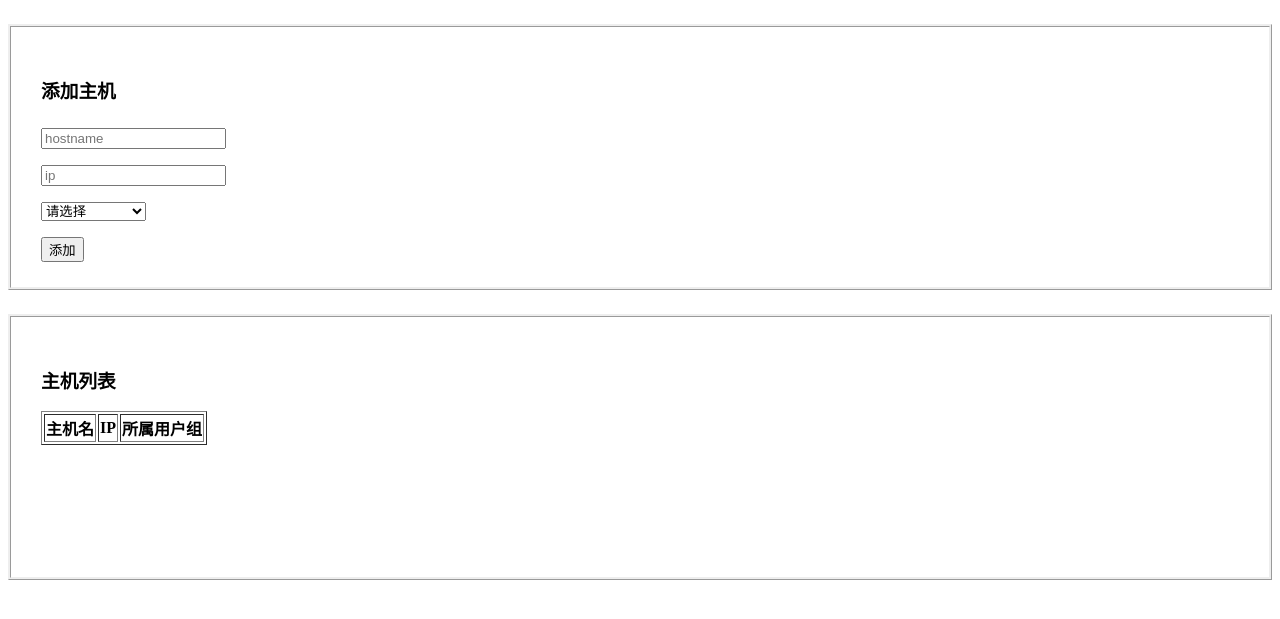
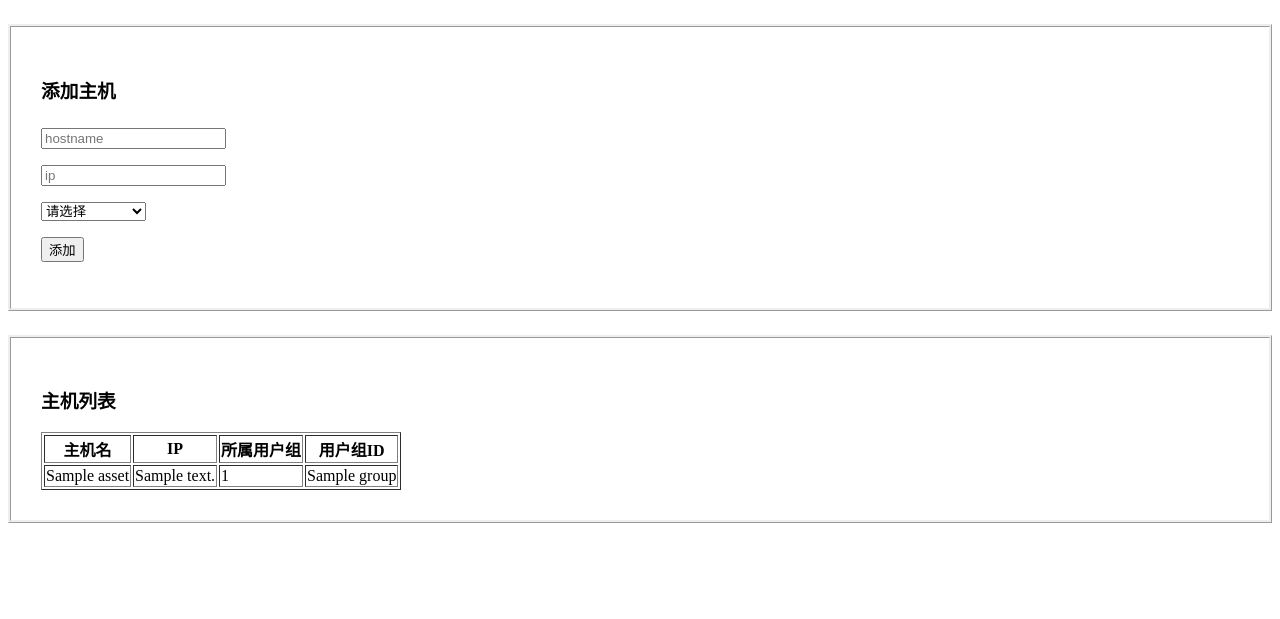
Before and after one commit to bobbyquennell/Testing, a Django app: page /app/host/ in a window 1280 px wide. Shown: the top 619 px of the page. Run offline with Django 3.2, Linux system fonts and the light colour scheme; tables that the repository leaves empty hold one stand-in row (values such as "Sample post"); lists and menus that the app fills with data are empty.

Commit message:
change  height to auto in host.css

```diff
--- a/app/views.py
+++ b/app/views.py
@@ -73,12 +73,18 @@ def index(request):
 def host(request):
     ret = {'status':'','group':None,'data':None}
 
-    # type is <class 'django.db.models.query.QuerySet'> and content is [<Group: Group object>, <Group: Group object>]
-    #suspect that <Group: Group object> is a dictionary and an object as well
+
+    asset_data = models.Asset.objects.all()
+    ret['data'] = asset_data
+
+# group's type is <class 'django.db.models.query.QuerySet'> and content is [<Group: Group object>, <Group: Group object>]
+#suspect that <Group: Group object> is a dictionary and an object as well
     group = models.Group.objects.all()
 
     # group is actually a list, which passed to ret['group'] as value
     ret['group'] = group
+
+
     # To add host information into database
     if request.method == 'POST':
         host_name = request.POST.get('hostname',None)
@@ -87,18 +93,12 @@ def host(request):
         group_name = models.Group.objects.get(id = group_id)
         is_empty = all([host_name,ip_address])
         if is_empty:
-            print group_name,type(group_name)
+            print group_name,type(group_name),group_id,type(group_id)
             models.Asset.objects.create(host_name = host_name,user_group = group_name ,ip_address = ip_address)
 
         else:
             ret['status'] = 'Host name or IP is empty, please try again.'
             return render_to_response('host.html',ret)
-
-        asset_data = models.Asset.objects.all()
-        ret['data'] = asset_data
-
-
-
 
 # only filter group_name = 'groupB'
 #         asset_data = models.Asset.objects.filter(user_group__group_name='groupB')
--- a/static/css/host.css
+++ b/static/css/host.css
@@ -3,7 +3,8 @@
     border: ridge;
     padding: 30px;
     margin-top:1.5em;
-    height:200px
+    height:auto;
+
 
 
 }
--- a/templates/host.html
+++ b/templates/host.html
@@ -36,11 +36,13 @@
           <th>主机名</th>
           <th>IP</th>
           <th>所属用户组</th>
+          <th>用户组ID</th>
       </tr>
       {% for item in data %}
           <tr>
               <td>{{item.host_name}}</td>
               <td>{{item.ip_address}}</td>
+              <td>{{item.user_group.id}}</td>
               <td>{{item.user_group.group_name}}</td>
           </tr>
       {% endfor %}
```
